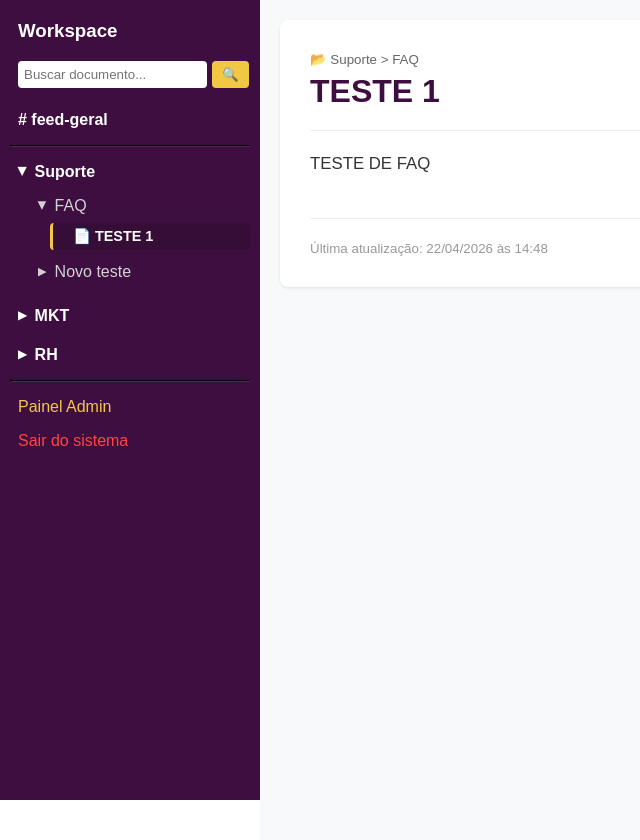
After one commit to tomrzonta/Plataforma_Online, a Flask app: page /pagina/1 in a window 1280 px wide. The commit adds this page. Shown: the whole page, without its empty margins (0-640 px from the left). Run offline with Flask 3, Linux system fonts and the light colour scheme; a user stored in the database is signed in; data comes from the database, SQL or seed files in the repository.

Commit message:
painel de admin e botão de busca. busca precisa melhorar

```diff
--- a/app/__init__.py
+++ b/app/__init__.py
@@ -35,7 +35,8 @@ def create_app():
 
         # Cria um usuário de teste se o banco estiver vazio
         if not User.query.filter_by(username='admin').first():
-            admin = User(username='admin', password='123', setor='ti')
+            # A palavra role='admin' aqui é o que dá a chave do painel!
+            admin = User(username='admin', password='123', setor='ti', role='admin')
             db.session.add(admin)
             db.session.commit()
 
--- a/app/routes.py
+++ b/app/routes.py
@@ -1,37 +1,178 @@
-from flask import render_template, request, redirect, url_for
+from flask import render_template, request, redirect, url_for, abort
 from flask_login import login_user, logout_user, login_required, current_user
-from .models import User, db
+from .models import User, Noticia, Setor, Subcategoria, Pagina, Log, db
+from sqlalchemy import or_
 
 def register_routes(app):
 
+    # Função auxiliar para salvar logs de auditoria
+    def registrar_log(mensagem):
+        novo_log = Log(usuario=current_user.username, acao=mensagem)
+        db.session.add(novo_log)
+        db.session.commit()
+
+# === INJEÇÃO AUTOMÁTICA PARA A BARRA LATERAL ===
+    @app.context_processor
+    def injetar_menus():
+        # Se o usuário estiver logado, busca os setores e subcategorias do banco
+        if current_user.is_authenticated:
+            # Traz apenas os setores ativos, ordenados
+            setores = Setor.query.filter_by(ativo=True).order_by(Setor.ordem).all()
+            return dict(setores_menu=setores)
+        return dict(setores_menu=[])
+
+
+
+    # --- LOGIN E LOGOUT ---
     @app.route('/login', methods=['GET', 'POST'])
     def login():
         if request.method == 'POST':
             username = request.form.get('username')
             password = request.form.get('password')
-
-            # Busca o usuário no banco de dados SQLite
             user = User.query.filter_by(username=username).first()
-
-            # Verifica se o usuário existe e se a senha está correta
             if user and user.password == password:
                 login_user(user)
                 return redirect(url_for('home'))
-
         return render_template('login.html')
-
-    @app.route('/')
-    @login_required
-    def home():
-        return render_template('home.html', user=current_user)
-
-    @app.route('/suporte')
-    @login_required
-    def suporte():
-        return render_template('suporte.html')
 
     @app.route('/logout')
     @login_required
     def logout():
         logout_user()
         return redirect(url_for('login'))
+
+    # --- FRONTEND: VISÃO DO USUÁRIO ---
+    @app.route('/')
+    @login_required
+    def home():
+        # O usuário só vê notícias que estão "ativas" (se você quiser ocultar alguma)
+        noticias = Noticia.query.order_by(Noticia.data_criacao.desc()).all()
+        # Adicionamos o user=current_user aqui no final:
+        return render_template('home.html', noticias=noticias, user=current_user)
+    # --- BACKEND: PAINEL ADMIN ---
+    @app.route('/admin')
+    @login_required
+    def admin_dashboard():
+        # Trava de segurança: só admin entra aqui
+        if current_user.role != 'admin':
+            abort(403) # Proibido
+        return render_template('admin/dashboard.html')
+
+    @app.route('/admin/noticias', methods=['GET', 'POST'])
+    @login_required
+    def admin_noticias():
+        if current_user.role != 'admin':
+            abort(403)
+
+        if request.method == 'POST':
+            titulo = request.form.get('titulo')
+            conteudo = request.form.get('conteudo')
+
+            nova = Noticia(titulo=titulo, conteudo=conteudo, autor=current_user)
+            db.session.add(nova)
+            db.session.commit()
+
+            registrar_log(f"Criou a notícia: {titulo}")
+            return redirect(url_for('admin_noticias'))
+
+        noticias = Noticia.query.order_by(Noticia.data_criacao.desc()).all()
+        return render_template('admin/noticias.html', noticias=noticias)
+
+
+    @app.route('/admin/noticia/deletar/<int:id>')
+    @login_required
+    def deletar_noticia(id):
+        if current_user.role != 'admin':
+            abort(403)
+        noticia = Noticia.query.get_or_404(id)
+        registrar_log(f"Deletou a notícia: {noticia.titulo}")
+        db.session.delete(noticia)
+        db.session.commit()
+        return redirect(url_for('admin_noticias'))
+
+
+    @app.route('/admin/logs')
+    @login_required
+    def ver_logs():
+        if current_user.role != 'admin':
+            abort(403)
+        logs = Log.query.order_by(Log.data_hora.desc()).limit(100).all()
+        return render_template('admin/logs.html', logs=logs)
+
+    @app.route('/pagina/<int:id>')
+    @login_required
+    def ver_pagina(id):
+        # Busca a página pelo ID ou retorna erro 404 se não achar
+        pagina = Pagina.query.get_or_404(id)
+        return render_template('pagina.html', pagina=pagina)
+
+    # === ROTA DE BUSCA GLOBAL ===
+    @app.route('/busca')
+    @login_required
+    def busca():
+        # Pega a palavra que o usuário digitou na barra
+        query = request.args.get('q', '')
+        resultados = []
+
+        if query:
+            # Pesquisa ignorando maiúsculas/minúsculas (ilike) no título ou conteúdo
+            resultados = Pagina.query.filter(
+                or_(
+                    Pagina.titulo.ilike(f'%{query}%'),
+                    Pagina.conteudo.ilike(f'%{query}%')
+                )
+            ).all()
+
+        return render_template('busca.html', query=query, resultados=resultados)
+
+    # === 1. GESTÃO DE SETORES (Gavetas Principais) ===
+    @app.route('/admin/setores', methods=['GET', 'POST'])
+    @login_required
+    def admin_setores():
+        if current_user.role != 'admin': abort(403)
+        if request.method == 'POST':
+            nome = request.form.get('nome_setor')
+            novo = Setor(nome=nome)
+            db.session.add(novo)
+            registrar_log(f"Criou o setor: {nome}")
+            db.session.commit()
+            return redirect(url_for('admin_setores'))
+
+        setores = Setor.query.order_by(Setor.ordem).all()
+        return render_template('admin/setores.html', setores=setores)
+
+    # === 2. GESTÃO DE SUB-GAVETAS ===
+    @app.route('/admin/conteudo', methods=['GET', 'POST'])
+    @login_required
+    def admin_conteudo():
+        if current_user.role != 'admin': abort(403)
+        if request.method == 'POST':
+            nome = request.form.get('nome_subcategoria')
+            setor_id = request.form.get('setor_id')
+            nova_sub = Subcategoria(nome=nome, setor_id=setor_id)
+            db.session.add(nova_sub)
+            db.session.commit()
+            registrar_log(f"Criou a sub-gaveta: {nome}")
+            # Redireciona imediatamente para dentro da sub-gaveta recém criada!
+            return redirect(url_for('admin_gerenciar_sub', id=nova_sub.id))
+
+        setores = Setor.query.order_by(Setor.ordem).all()
+        return render_template('admin/conteudo.html', setores=setores)
+
+    # === 3. ADICIONAR MATERIAL DENTRO DA SUB-GAVETA ===
+    @app.route('/admin/conteudo/<int:id>', methods=['GET', 'POST'])
+    @login_required
+    def admin_gerenciar_sub(id):
+        if current_user.role != 'admin': abort(403)
+        subcategoria = Subcategoria.query.get_or_404(id)
+
+        if request.method == 'POST':
+            titulo = request.form.get('titulo')
+            conteudo = request.form.get('conteudo')
+            nova_pagina = Pagina(titulo=titulo, conteudo=conteudo, subcategoria_id=subcategoria.id)
+            db.session.add(nova_pagina)
+            registrar_log(f"Adicionou material '{titulo}' na sub-gaveta '{subcategoria.nome}'")
+            db.session.commit()
+            return redirect(url_for('admin_gerenciar_sub', id=subcategoria.id))
+
+        return render_template('admin/gerenciar_sub.html', sub=subcategoria)
--- a/app/templates/base.html
+++ b/app/templates/base.html
@@ -6,81 +6,38 @@
     <style>
         body { display: flex; margin: 0; font-family: sans-serif; }
 
-        /* Estilo da barra lateral */
         .sidebar {
-            width: 260px; /* Aumentado um pouco para acomodar as sub-gavetas */
+            width: 260px;
             background: #3F0E40;
             color: #d1d2d3;
             height: 100vh;
             padding: 20px 10px;
             box-sizing: border-box;
-            overflow-y: auto; /* Permite rolar o menu se ele ficar muito longo */
+            overflow-y: auto;
         }
-        .content { flex: 1; padding: 20px; background: #f8f9fa; }
+        .content { flex: 1; padding: 20px; background: #f8f9fa; height: 100vh; overflow-y: auto; }
 
-        /* ========================================= */
-        /* ESTILOS DAS GAVETAS (DETAILS / SUMMARY)   */
-        /* ========================================= */
-        details {
-            margin-bottom: 5px;
+        details { margin-bottom: 5px; }
+
+        summary {
+            cursor: pointer; padding: 8px; border-radius: 4px;
+            font-weight: bold; color: white; list-style: none;
+            display: flex; align-items: center;
         }
+        summary::before {
+            content: '▶'; font-size: 0.7em; margin-right: 8px; transition: transform 0.2s;
+        }
+        details[open] > summary::before { transform: rotate(90deg); }
+        summary:hover { background: #350d36; }
 
-        /* O título da gaveta */
-        summary {
-            cursor: pointer;
-            padding: 8px;
-            border-radius: 4px;
-            font-weight: bold;
-            color: white;
-            list-style: none; /* Remove a seta padrão do navegador */
-            display: flex;
-            align-items: center;
+        .submenu { padding-left: 20px; display: flex; flex-direction: column; }
+        .submenu details summary { font-weight: normal; color: #d1d2d3; }
+
+        a.menu-link {
+            color: #d1d2d3; text-decoration: none; padding: 8px 8px 8px 20px;
+            display: block; border-radius: 4px;
         }
-
-        /* Setinha customizada animada */
-        summary::before {
-            content: '▶';
-            font-size: 0.7em;
-            margin-right: 8px;
-            transition: transform 0.2s; /* Animação suave */
-        }
-
-        /* Gira a setinha para baixo quando a gaveta está aberta */
-        details[open] > summary::before {
-            transform: rotate(90deg);
-        }
-
-        /* Efeito ao passar o mouse */
-        summary:hover {
-            background: #350d36;
-        }
-
-        /* O conteúdo dentro da gaveta */
-        .submenu {
-            padding-left: 20px; /* Cria o recuo visual da hierarquia */
-            display: flex;
-            flex-direction: column;
-        }
-
-        /* Ajuste visual para sub-gavetas não ficarem em negrito */
-        .submenu details summary {
-            font-weight: normal;
-            color: #d1d2d3;
-        }
-
-        /* Estilo dos links normais no menu */
-        a.menu-link {
-            color: #d1d2d3;
-            text-decoration: none;
-            padding: 8px 8px 8px 20px;
-            display: block;
-            border-radius: 4px;
-        }
-        a.menu-link:hover {
-            background: #350d36;
-            color: white;
-        }
-
+        a.menu-link:hover { background: #350d36; color: white; }
         hr { border-color: #522653; }
     </style>
 </head>
@@ -88,59 +45,50 @@
     <div class="sidebar">
         <h3 style="color: white; padding-left: 8px; margin-top: 0;">Workspace</h3>
 
+        <div style="padding: 0 8px 15px 8px;">
+            <form action="{{ url_for('busca') }}" method="GET" style="display: flex;">
+                <input type="text" name="q" placeholder="Buscar documento..." required style="flex: 1; padding: 6px; border-radius: 4px; border: none; outline: none; font-family: sans-serif;">
+                <button type="submit" style="background: #f2c744; border: none; padding: 6px 10px; margin-left: 5px; border-radius: 4px; cursor: pointer;">🔍</button>
+            </form>
+        </div>
+
         <a href="{{ url_for('home') }}" class="menu-link" style="padding-left: 8px; font-weight: bold; color: white;"># feed-geral</a>
         <hr>
 
-        <details>
-            <summary>Suporte</summary>
+        {% for setor in setores_menu %}
+            <details {% if pagina is defined and pagina.subcategoria.setor_id == setor.id %}open{% endif %}>
+                <summary>{{ setor.nome }}</summary>
                 <div class="submenu">
 
-                <details>
-                    <summary>Canais de atendimento</summary>
-                    <div class="submenu">
-                        <a href="#" class="menu-link">Intercom</a>
-                        <a href="#" class="menu-link">Reclame Aqui</a>
-                        <a href="#" class="menu-link">Instagram</a>
-                    </div>
-                </details>
-
-                <a href="{{ url_for('suporte') }}" class="menu-link">FAQ</a>
-                <a href="#" class="menu-link">Sistemas</a>
-                <a href="#" class="menu-link">Ferramentas</a>
-            </div>
-        </details>
-
-        <details>
-            <summary>Marketing</summary>
+                    {% for sub in setor.subcategorias %}
+                        <details {% if pagina is defined and pagina.subcategoria_id == sub.id %}open{% endif %}>
+                            <summary>{{ sub.nome }}</summary>
                             <div class="submenu">
 
-                <details>
-                    <summary>Filmagens</summary>
-                    <div class="submenu">
-                        <a href="#" class="menu-link">Horários</a>
-                        <a href="#" class="menu-link">Temas</a>
-                    </div>
-                </details>
-
-                <details>
-                    <summary>Imagens</summary>
-                    <div class="submenu">
-                        <a href="#" class="menu-link">Capas</a>
-                    </div>
-                </details>
+                                {% if sub.paginas %}
+                                    {% for p in sub.paginas %}
+                                        <a href="{{ url_for('ver_pagina', id=p.id) }}" class="menu-link"
+                                           style="font-size: 0.9em; padding: 5px 8px 5px 20px;
+                                           {% if pagina is defined and pagina.id == p.id %}
+                                               background: #350d36; color: white; font-weight: bold; border-left: 3px solid #f2c744;
+                                           {% endif %}">
+                                           📄 {{ p.titulo }}
+                                        </a>
+                                    {% endfor %}
+                                {% else %}
+                                    <span style="color: #666; padding-left: 20px; font-size: 0.8em;">(Vazio)</span>
+                                {% endif %}
 
                             </div>
                         </details>
+                    {% endfor %}
 
-        <details>
-            <summary>RH</summary>
-            <div class="submenu">
-                <a href="#" class="menu-link">Políticas Internas</a>
-                <a href="#" class="menu-link">Recrutamento</a>
                 </div>
             </details>
+        {% endfor %}
 
         <hr>
+        <a href="{{ url_for('admin_setores') }}" class="menu-link" style="padding-left: 8px; color: #f2c744;">Painel Admin</a>
         <a href="{{ url_for('logout') }}" class="menu-link" style="padding-left: 8px; color: #ff4444;">Sair do sistema</a>
     </div>
 
--- /dev/null
+++ b/app/templates/pagina.html
@@ -0,0 +1,16 @@
+{% extends "base.html" %}
+{% block content %}
+    <div style="background: white; padding: 30px; border-radius: 8px; box-shadow: 0 1px 3px rgba(0,0,0,0.1);">
+        <small style="color: #666;">
+            📂 {{ pagina.subcategoria.setor.nome }} > {{ pagina.subcategoria.nome }}
+        </small>
+
+        <h1 style="color: #3F0E40; margin-top: 5px; margin-bottom: 20px;">{{ pagina.titulo }}</h1>
+        <hr style="border: 0; border-top: 1px solid #eee; margin-bottom: 20px;">
+
+        <div style="white-space: pre-wrap; line-height: 1.6; font-size: 1.05em; color: #333;">{{ pagina.conteudo }}</div>
+
+        <hr style="border: 0; border-top: 1px solid #eee; margin: 40px 0 20px 0;">
+        <small style="color: #999;">Última atualização: {{ pagina.data_atualizacao.strftime('%d/%m/%Y às %H:%M') }}</small>
+    </div>
+{% endblock %}
```
Also changed, not shown: app/models.py (+59 -8 lines), app/templates/admin/admin_base.html (added, +48 -0 lines), app/templates/admin/conteudo.html (added, +33 -0 lines), app/templates/admin/gerenciar_sub.html (added, +31 -0 lines), app/templates/admin/menus.html (added, +44 -0 lines), app/templates/admin/noticias.html (added, +31 -0 lines), app/templates/admin/paginas.html (added, +38 -0 lines), app/templates/admin/setores.html (added, +15 -0 lines), app/templates/busca.html (added, +30 -0 lines), app/templates/home.html (+18 -2 lines), app/templates/admin/dashboard.html (added), app/templates/admin/logs.html (added), instance/knowledge_base.db. Lines whose indentation alone changed are shown as unchanged.
